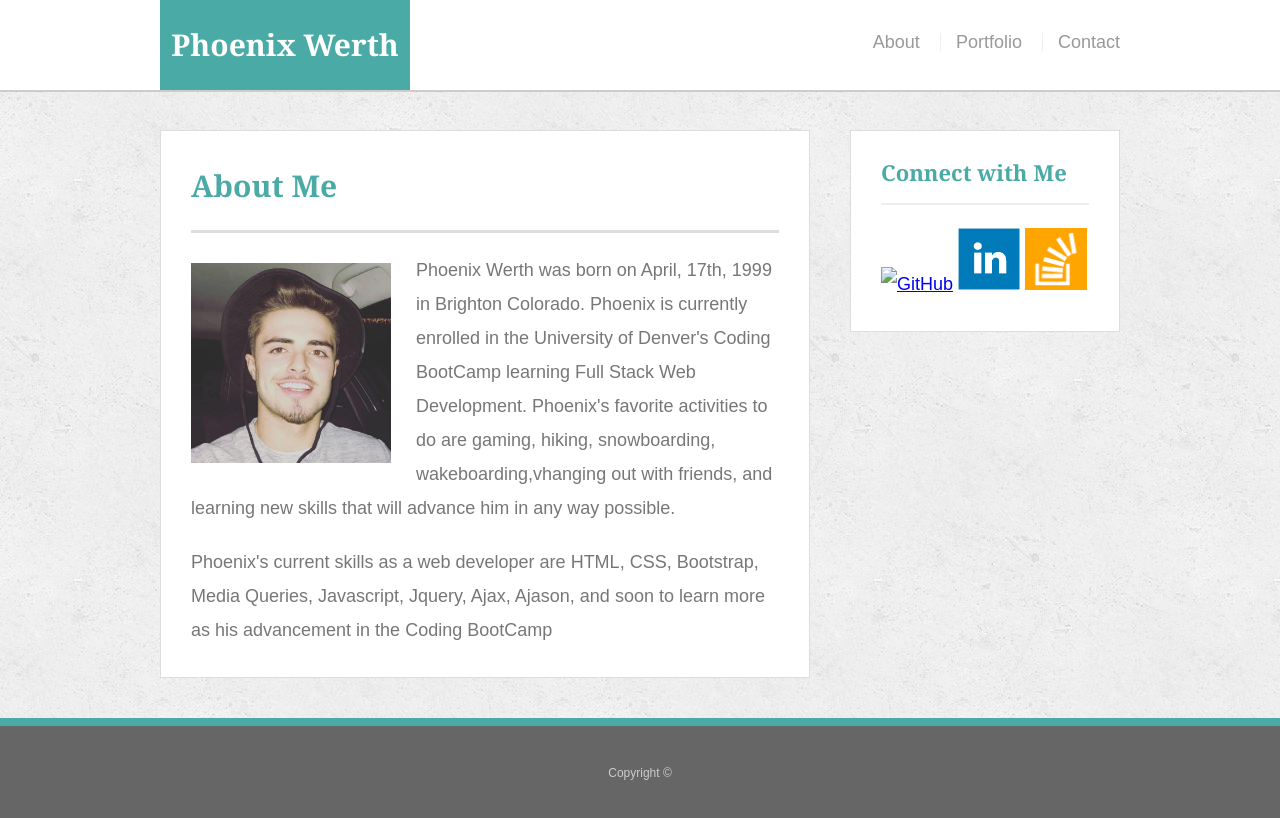
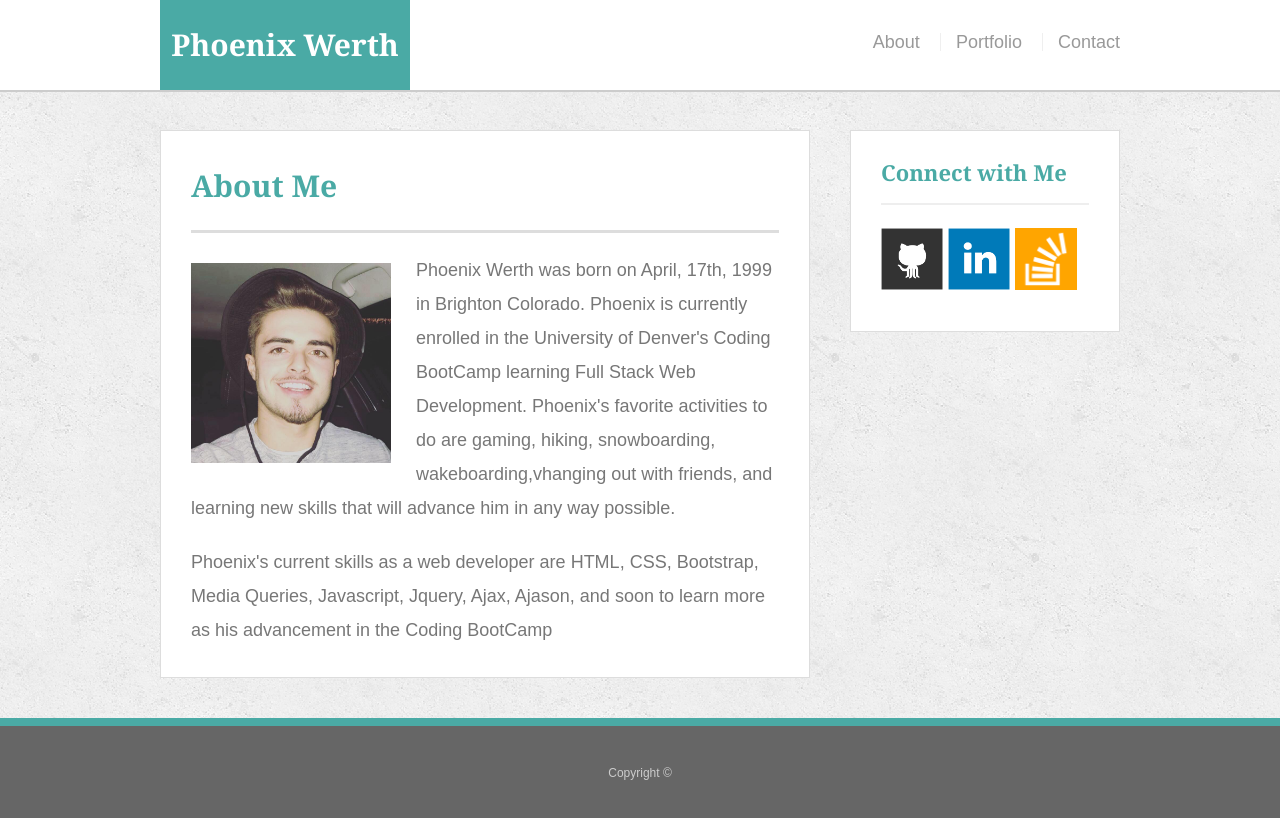
Before and after one commit to phoenixwerth/Basic-Portfolio, a plain HTML site: page index.html in a window 1280 px wide. Drawn offline with Linux system fonts and the light colour scheme; files whose address does not match are found by name.

Commit message:
Update index.html

```diff
--- a/index.html
+++ b/index.html
@@ -37,7 +37,7 @@
       <div id="connect">
         <h2>Connect with Me</h2>
 
-        <a href="https://github.com/phoenixwerth"><img src="assets/images/github-128.png" class="social" alt="GitHub" /></a>
+        <a href="https://github.com/phoenixwerth"><img src="github-128.png" class="social" alt="GitHub" /></a>
         <a href="https://www.linkedin.com/in/phoenix-werth-242965152/"><img src="linkedin-128.png" class="social" alt="LinkedIn" /></a>
         <a href="https://stackoverflow.com/users/9180091/phoenix-werth"><img src="stackoverflow-128.png" class="social" alt="Stack Overflow" /></a>
       </div>
```
